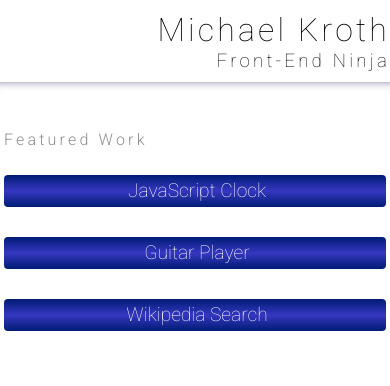
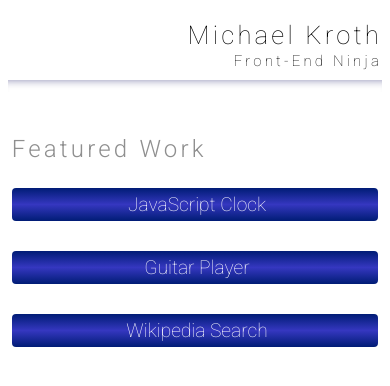
Before and after one commit to FlyingDad/Udacity-Portfolio-Project, a website: page index.html in a window 390 px wide. Drawn offline with Linux system fonts and the light colour scheme.

Commit message:
Adjusted media breakpoints. Removed normalize.css. Ready for submission.

```diff
--- a/index.html
+++ b/index.html
@@ -4,8 +4,8 @@
 	<meta charset="UTF-8">
 	<meta name="viewport" content="width=device-width, initial-scale=1.0">
 	<meta http-equiv="X-UA-Compatible" content="ie=edge">
-	<link rel="stylesheet" type="text/css" href="css/normalize.css">
-	<link rel="stylesheet" type="text/css" href="css/styles.css">
+	<!-- <link rel="stylesheet" href="css/normalize.css"> -->
+	<link rel="stylesheet" href="css/styles.css">
 	<title>Michael Kroth | Portfolio</title>
 </head>
 <body>
@@ -31,15 +31,15 @@
 			<div class="main-content">
 				<div class="featured">
 					<img src="img/jsclock.png" alt="">
-					<a href="#">JavaScript Clock</a>
+					<a href="http://michaelgkroth.com/projects/JSClock/index.html">JavaScript Clock</a>
 				</div>
 				<div class="featured">
 					<img src="img/guitar.png" alt="">
-					<a href="#">Guitar Player</a>
+					<a href="http://michaelgkroth.com/projects/JSGuitarKit/index.html">Guitar Player</a>
 				</div>
 				<div class="featured">
 					<img src="img/wiki.png" alt="">
-					<a href="#">Wikipedia Search</a>
+					<a href="http://michaelgkroth.com/projects/WikiSearch/wikiviewer.html">Wikipedia Search</a>
 				</div>
 			</div>
 		</main>
--- a/scss/_responsive.scss
+++ b/scss/_responsive.scss
@@ -1,15 +1,30 @@
-@media screen and (max-width: 400px){
+@media screen and (max-width: 800px){
+
+	.featured {
+		width: 48%;
+	}
+}
+
+
+
+@media screen and (max-width: 550px){
+
+	// #logo {
+	// 	display: none;
+	// }
 
 	#logo {
-		display: none;
+		img {
+			max-width: 100px;
+		}
 	}
 
 	#header-title {
-		width: 100%;
+		font-size: .8em;
 	}
 
 	main h1 {
-		font-size: 1em;
+		font-size: 1.5em;
 	}
 	.featured {
 		width: 100%;
```
Also changed, not shown: css/styles.css, 1 other file.
